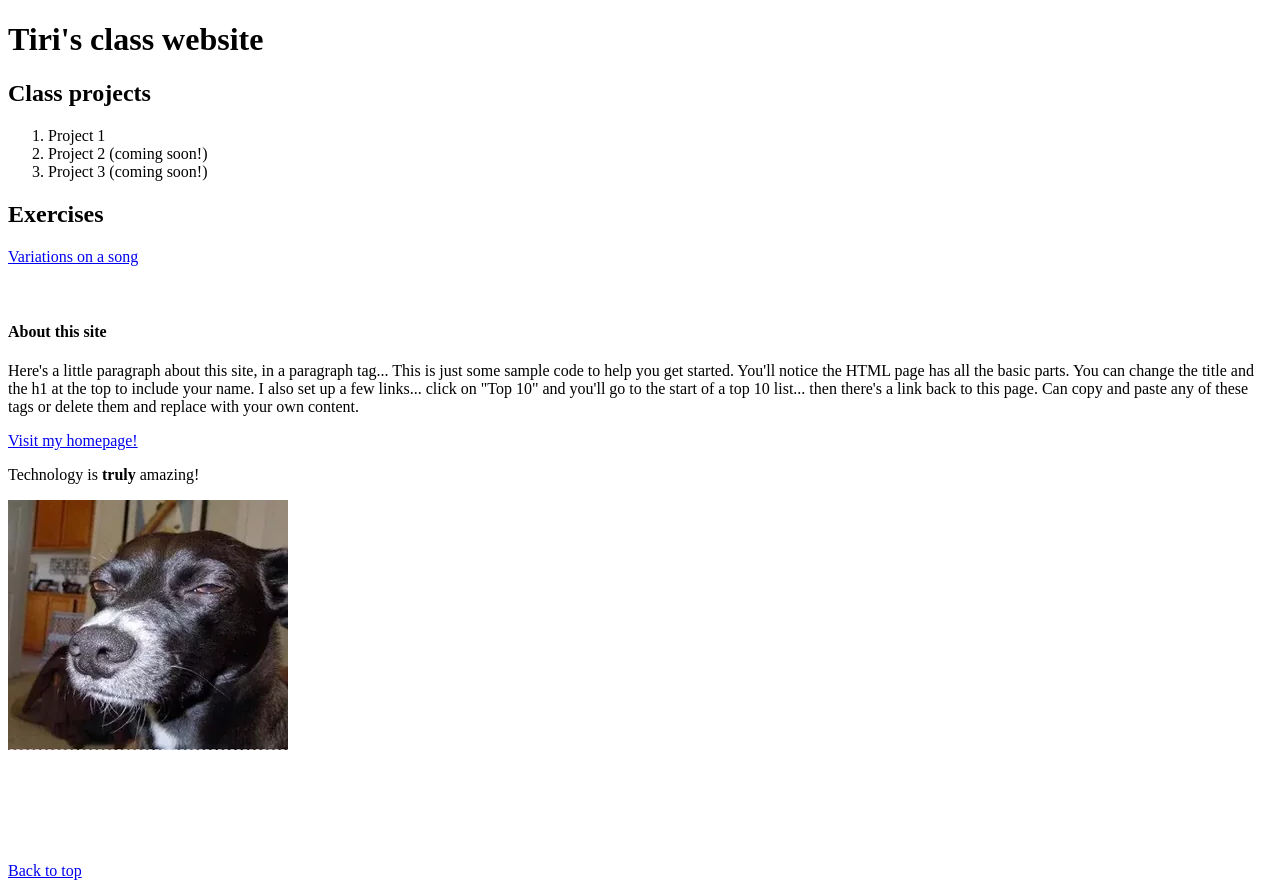
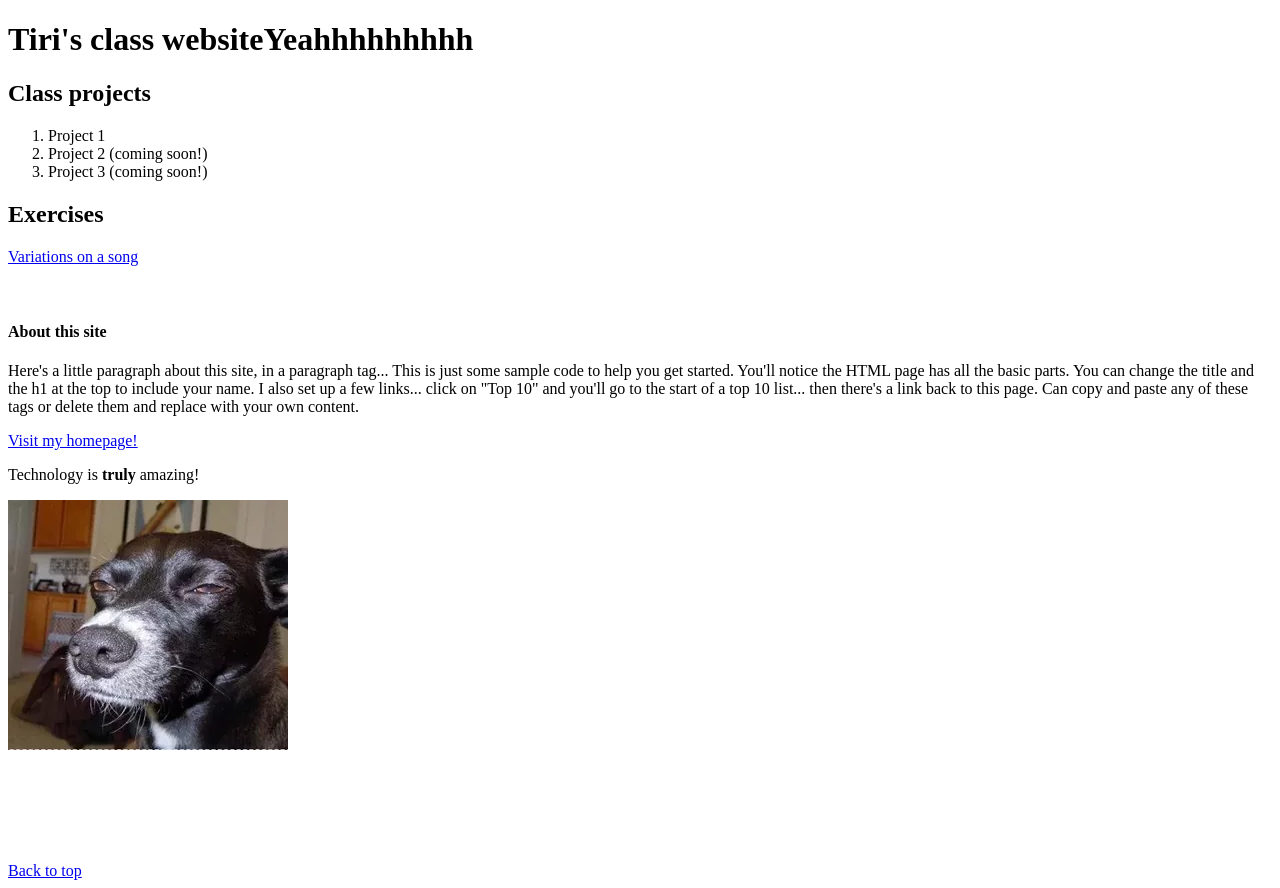
Before and after one commit to Ningxin1019/123, a plain HTML site: page index.html in a window 1280 px wide. Drawn offline with Linux system fonts and the light colour scheme.

Commit message:
Update index.html

```diff
--- a/index.html
+++ b/index.html
@@ -7,7 +7,7 @@
     <link rel="icon" type="image/png" href="images/dog.jpg" />
   </head>
   <body>
-    <h1 id="top">Tiri's class website</h1>
+    <h1 id="top">Tiri's class websiteYeahhhhhhhhh</h1>
     <h2>Class projects</h2>
     <ol>
       <li>Project 1</li>
```
